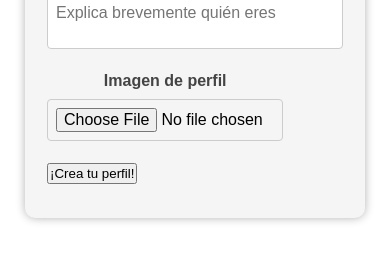
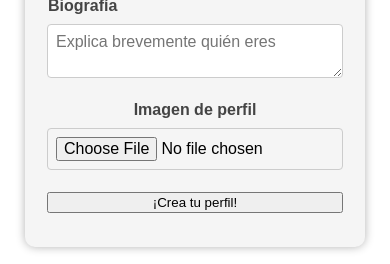
Before and after one commit to Fran-Lopez-Laperal/Front-Postit-News, a React (Vite) app: page /registro in a window 390 px wide. Shown: the part 447-711 px from the top of the page. Built offline with nearby package versions, Linux system fonts and the light colour scheme; no server answers.

Commit message:
retoques css register

```diff
--- a/src/components/Register/Register.css
+++ b/src/components/Register/Register.css
@@ -4,7 +4,7 @@
   justify-content: center;
   align-items: center;
   margin-top: 50px;
-  height: 65vh;
+  height: 67.5vh;
 }
 
 .articleRegister {
@@ -34,6 +34,20 @@ form {
 .formImg {
   width: 80%;
   align-items: center;
+  display: flex;
+  justify-content: center;
+}
+
+.formImg img {
+  max-width: 100%;
+  max-height: 100%;
+  object-fit: cover;
+}
+
+#selectedPhoto {
+  width: 50px;
+  height: 50px;
+  border-radius: 50%;
 }
 
 fieldset {
@@ -52,16 +66,28 @@ label {
 }
 
 textarea {
-  resize: none;
+  resize: vertical;
 }
+
+.button-register{
+  display: flex;
+  flex-direction: column;
+  justify-content: center;
+
+}
+
 
 @media screen and (max-width: 420px) {
   .register-container {
+    margin-top: 50px;
+    height: 82vh;
+  }
 
-      margin-top: 50px;
-      height: 75vh;
-    }
+  .formImg {
+    width: 100%;
   }
+}
+
 @media (max-width: 700px) {
   .register {
     width: 80%;
```
